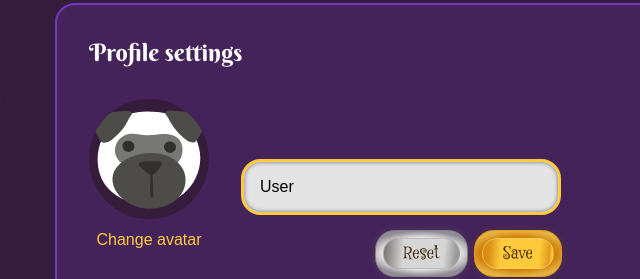
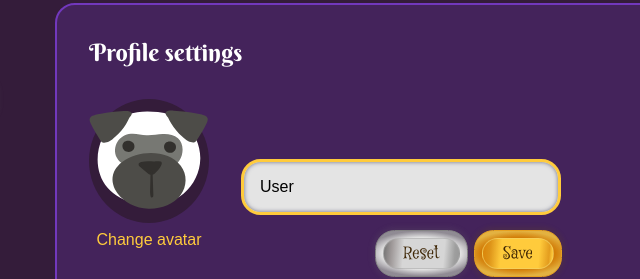
Before and after one commit to cse112-sp24-group12/cse112-sp24-group12, a website with bundled scripts: page source/client/settings.html in a window 1280 px wide. Both pictures are taken after a click on the button "Profile". Shown: the part 141-420 px from the top of the page, 193-833 px from the left. Built offline with nearby package versions, Linux system fonts and the light colour scheme.

Commit message:
changed clipping on profile image

```diff
--- a/source/client/styles/settings.css
+++ b/source/client/styles/settings.css
@@ -50,6 +50,8 @@
 
 #profile_settings label {
   cursor: pointer;
+  background-color: var(--background-color);
+  border-radius: 50%;
 }
 
 #profile_settings_identity {
@@ -64,9 +66,7 @@
 
 #profile_settings_avatar {
   width: 7.5rem;
-  height: 7.5rem;
-  background-color: var(--background-color);
-  border-radius: 50%;
+  aspect-ratio: 1 / 1;
 }
 
 #change_image_button_wrapper {
```
